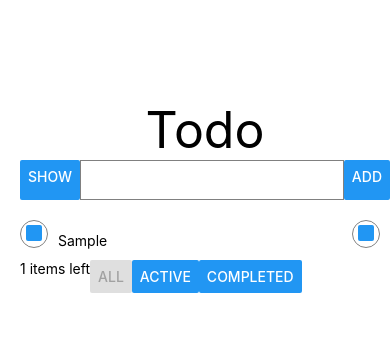
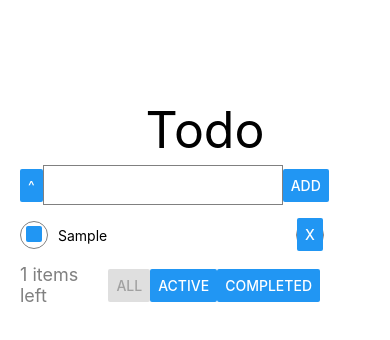
Before and after one commit to chenzdido/TodoList, a React Native app: screen / in a window 390 px wide. Both pictures are taken after typing "Sample" into the empty fields and a click on the button "ADD". Shown: the top 340 px of the page. Built offline with nearby package versions, Linux system fonts and the light colour scheme.

Commit message:
[zhe] feat: add style.

```diff
--- a/components/AddTodo.js
+++ b/components/AddTodo.js
@@ -1,5 +1,5 @@
 import React, {Component} from 'react';
-import {View, TextInput, Button} from 'react-native';
+import {View, TextInput, Button, StyleSheet} from 'react-native';
 
 let isCompleted = true;
 class AddTodo extends Component {
@@ -9,9 +9,9 @@ class AddTodo extends Component {
   render() {
     return (
       <>
-        <View style={{flexDirection: 'row'}}>
+        <View style={styles.header}>
           <Button
-            title="show"
+            title="^"
             onPress={() => {
               if (this.props.filter === 'all') {
                 this.props.showTodoList(true);
@@ -36,6 +36,7 @@ class AddTodo extends Component {
             }}
           />
           <Button
+            style={styles.add}
             title="Add"
             onPress={() => {
               this.props.addTodo(this.props.text);
@@ -48,4 +49,13 @@ class AddTodo extends Component {
   }
 }
 
+const styles = StyleSheet.create({
+  header: {
+    width: 250,
+    height: 50,
+    flexDirection: 'row',
+    alignItems: 'center',
+  },
+});
+
 export default AddTodo;
--- a/components/Footer.js
+++ b/components/Footer.js
@@ -1,5 +1,5 @@
 import React, {Component} from 'react';
-import {Button, Text, View} from 'react-native';
+import {Button, StyleSheet, Text, View} from 'react-native';
 
 class Footer extends Component {
   render() {
@@ -7,8 +7,10 @@ class Footer extends Component {
     const length = todos.filter((todo) => !todo.completed).length;
     return (
       <>
-        <View style={{flexDirection: 'row'}}>
-          <Text>{length} items left</Text>
+        <View style={styles.footer}>
+          <Text style={{color: 'gray', fontSize: 18, paddingRight: 5}}>
+            {length} items left
+          </Text>
           <Button
             disabled={filter === 'all'}
             onPress={() => setFilter('all')}
@@ -36,4 +38,13 @@ class Footer extends Component {
   }
 }
 
+const styles = StyleSheet.create({
+  footer: {
+    width: 300,
+    height: 50,
+    flexDirection: 'row',
+    alignItems: 'center',
+  },
+});
+
 export default Footer;
--- a/components/Todo.js
+++ b/components/Todo.js
@@ -8,7 +8,7 @@ class Todo extends Component {
     console.log(todos);
     return (
       <>
-        <View style={{flexDirection: 'row', paddingTop: 20}}>
+        <View style={styles.todo}>
           <View style={styles.circle}>
             <Button
               title={completed ? '·' : ''}
@@ -31,7 +31,7 @@ class Todo extends Component {
           />
           <View style={styles.circle}>
             <Button
-              title={completed ? '·' : ''}
+              title="X"
               onPress={() => {
                 this.props.deleteTodo(id);
               }}
@@ -56,6 +56,12 @@ const styles = StyleSheet.create({
     borderRadius: 15,
     paddingBottom: 2,
   },
+  todo: {
+    width: 250,
+    height: 50,
+    flexDirection: 'row',
+    alignItems: 'center',
+  },
 });
 
 export default Todo;
```
